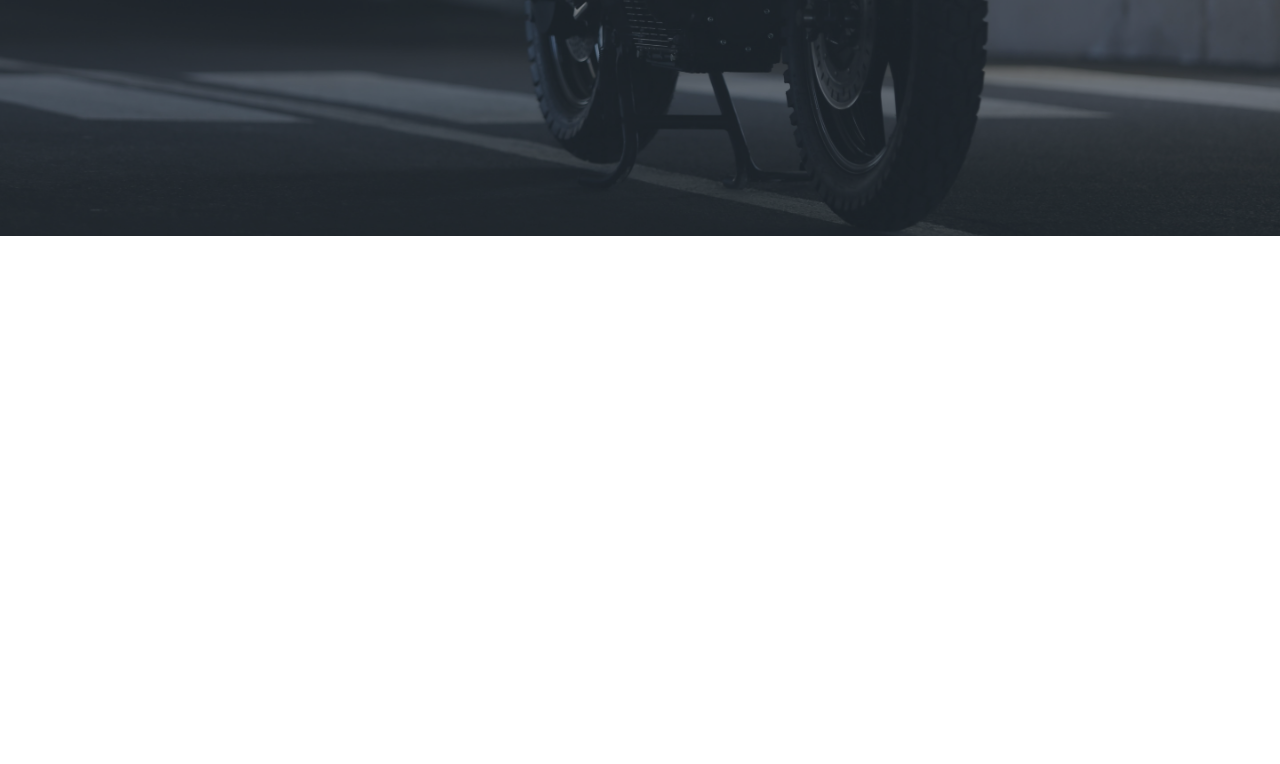
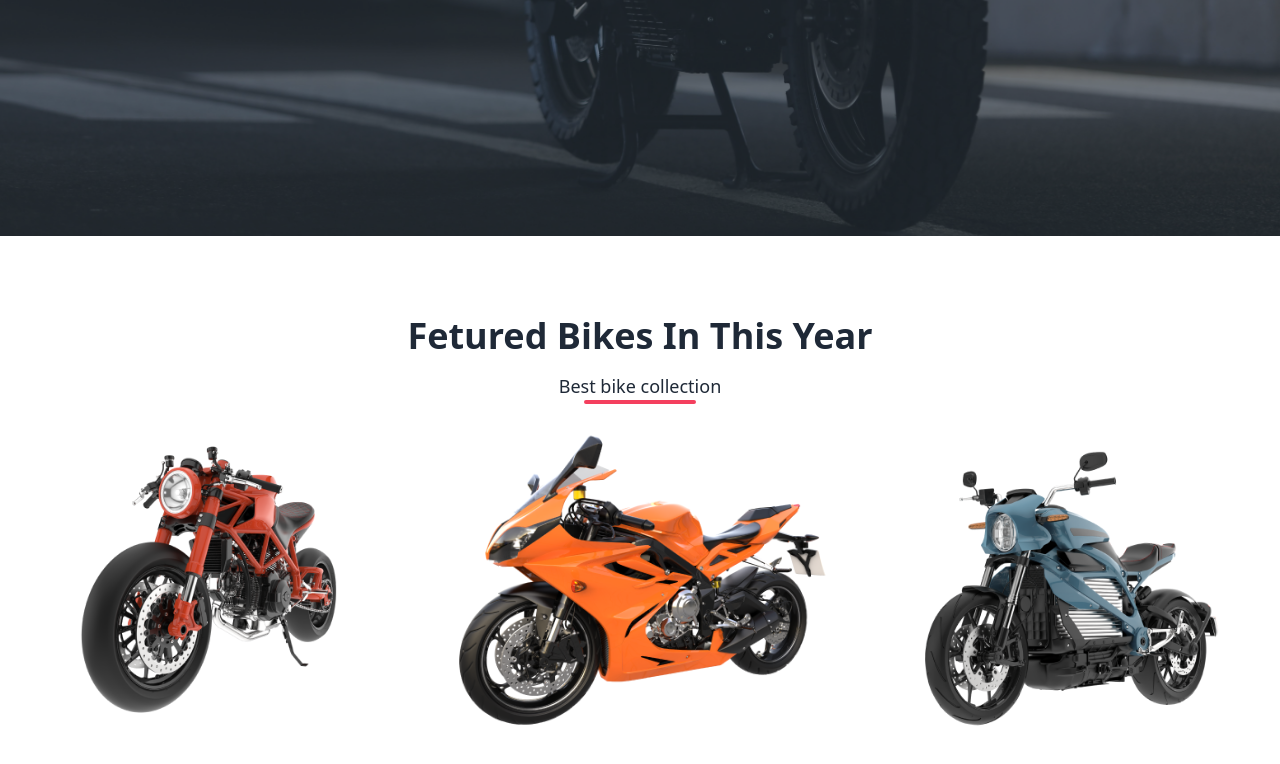
Before and after one commit to Ryusen9/Biker-Zone-PH, a website built with Vite: page index.html in a window 1280 px wide. Shown: the part 564-1328 px from the top of the page. Before the commit the page ends 800 px from the top, so only its background shows below. Built offline with nearby package versions, Linux system fonts and the light colour scheme; what tailwindcss-animated would draw is missing.

Commit message:
added featured section

```diff
--- a/index.html
+++ b/index.html
@@ -43,7 +43,7 @@
                         Amet minim mollit non deserunt ullamco est sit aliqua dolor
                         do amet sint. Velit officia consequat duis enim velit mollit. Exercitation veniam consequat sunt nostrud amet.
                     </p>
-                    <button class="btn md:btn-lg bg-gradient-to-tr from-rose-500 to-rose-600 border-none font-semibold text-white shadow-md shadow-rose-400 hover:bg-gradient-to-bl hover:from-rose-600 hover:to-rose-700 duration-200 animate-fade-down text-white">Purchase Now</button>
+                    <button class="btn md:btn-lg bg-gradient-to-tr from-rose-500 to-rose-600 border-none font-semibold text-white shadow-md shadow-rose-400 hover:bg-gradient-to-bl hover:from-rose-600 hover:to-rose-700 duration-200 animate-fade-down">Purchase Now</button>
                 </div>
             </div>
         </div>
@@ -51,8 +51,20 @@
 
     <main>
         <section>
-            <div class="featured-container"></div>
+            <div class="featured-container w-full py-20 px-6 flex flex-col justify-center items-center text-center">
+                <p class="text-4xl font-semibold mb-4">Fetured Bikes In This Year</p>
+                <p class="text-lg font-medium">Best bike collection</p>
+                <hr class="border-2 w-28 border-rose-500 rounded-full mb-7">
+
+                <div class="featured-card-container w-full grid gap-5 grid-rows-3 md:grid-rows-1 md:grid-cols-3">
+                    <div class="flex justify-center items-center mx-auto"><img src="./slider/bike2.png" alt=""></div>
+                    <div class="flex justify-center items-center mx-auto"><img src="./slider/bike3.png" alt=""></div>
+                    <div class="flex justify-center items-center mx-auto"><img src="./slider/bike4.png" alt=""></div>
+                </div>
+            </div>
         </section>
+
+
     </main>
 
     <script src="main.js"></script>
```
